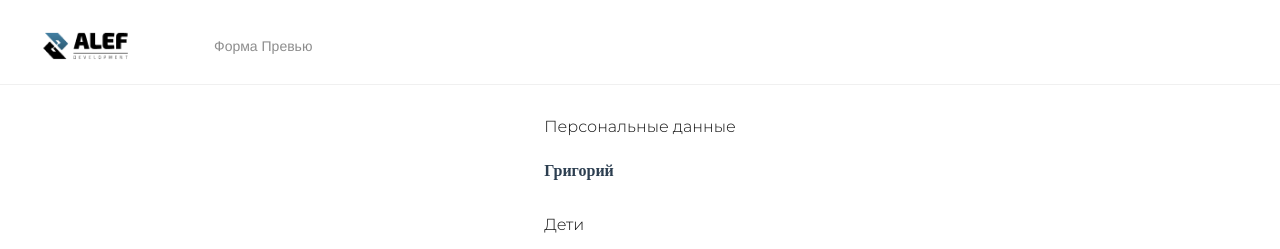
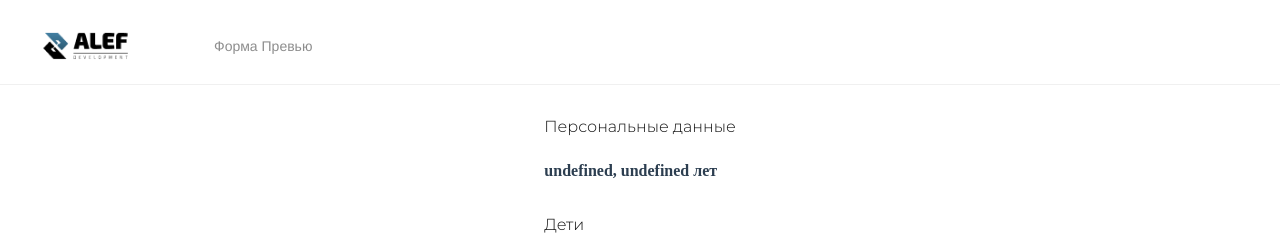
Before and after one commit to MoisGames/test-vue-add-children, a Vue app: page /#/home in a window 1280 px wide. Both pictures are taken after a click on the link "Превью". Shown: the top 249 px of the page. Built offline with nearby package versions, Linux system fonts and the light colour scheme.

Commit message:
feat Добавил Vuex Store. Передал в него введенные данные и вывел на странице preview

```diff
--- a/src/App.vue
+++ b/src/App.vue
@@ -10,6 +10,7 @@
 import TheFooter from './components/TheFooter.vue';
 import TheHeader from './components/TheHeader.vue';
 import FormPage from './pages/FormPage.vue';
+import PreviewPage from './pages/PreviewPage.vue';
 
 
 
@@ -19,6 +20,7 @@ export default {
     TheHeader,
     TheFooter,
     FormPage,
+    PreviewPage,
 
 
   }
--- a/src/components/forms/FormChildrenData.vue
+++ b/src/components/forms/FormChildrenData.vue
@@ -43,7 +43,7 @@
         </div>
         </div>
         <div class="button-save__wrapper">
-            <ButtonSave @click="pushPersonalData" />
+            <ButtonSave @click="saveData" />
         </div>
         <button @click="increment">+</button>
     </v-form>
@@ -80,18 +80,15 @@ export default {
             } else if (this.items.length = 4) {
                 this.items.push({message: this.items.length});
                 this.onShowButton = false;
+
             }
         },
-        increment() {
-        this.$store.commit('increment')
-        console.log(this.$store.state.count)
+        saveData() {
+            this.$store.commit('increment')
+            this.$store.state.personalArray = this.listDataPersonal;
+
         }
-
-        // pushPersonalData(listDataPersonal) {
-        //     this.$store.per
-        // }
     },
-
     }
 </script>
 <style scoped>
@@ -205,4 +202,7 @@ span {
     justify-content: start;
     align-items: start;
 }
+button {
+    cursor: pointer;
+}
 </style>
--- a/src/components/preview/PreviewBlock.vue
+++ b/src/components/preview/PreviewBlock.vue
@@ -2,7 +2,7 @@
     <div class="preview-block__wrapper">
         <div class="preview-block__personal_wrapper">
         <label class="preview-block__label_main">Персональные данные</label>
-        <label class="preview-block__label_information">Григорий</label>
+        <label class="preview-block__label_information">{{`${store.state.personalArray.personalName}, ${store.state.personalArray.personalAge} лет`}}</label>
     </div>
     <div class="preview-block__children_wrapper">
         <label class="preview-block__label_main">Дети</label>
@@ -12,22 +12,38 @@
 
 </template>
 <script>
+import store from '@/main';
 import FormChildrenData from '../forms/FormChildrenData.vue';
 
 
+
 export default {
+
     name: "PreviewBlock",
     data() {
         return {
-
+            personalObject: JSON.stringify(store),
+            store
         }
     },
     props: {
-        listPersonalDataPreview: []
+
     },
     components: {
         FormChildrenData,
     },
+    methods: {
+        test() {
+
+        }
+    },
+
+    computed: {
+        personal: function() {
+            this.store.getters.getDataPersonal
+        }
+    },
+
 
 
 }
--- a/src/main.js
+++ b/src/main.js
@@ -6,8 +6,8 @@ import router from './router'
 const store = createStore({
     state () {
         return {
-            personalArray: [], //Здесь хранятся данные о пользователе
-            childrenArray: [], // А здесь данные о его детях
+            personalArray: {}, //Здесь хранятся данные о пользователе
+            childrenArray: {}, // А здесь данные о его детях
             count: 0,
         }
     },
@@ -15,7 +15,13 @@ const store = createStore({
       increment (state) {
         state.count++
       }
-    }
+    },
+    getters: {
+        getDataPersonal: state => {
+            return state.personalArray
+        }
+    },
+    namespaced: true
   })
-
+export default store
 createApp(App).use(router).use(store).mount('#app')
--- a/src/pages/FormPage.vue
+++ b/src/pages/FormPage.vue
@@ -1,6 +1,5 @@
 
 <template>
-<!-- <FormPersonalData /> -->
 <FormChildrenData />
 
 </template>
```
